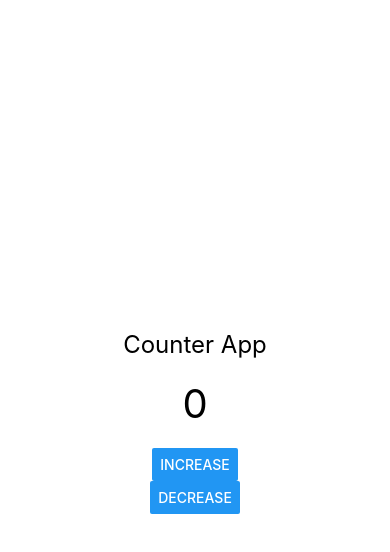
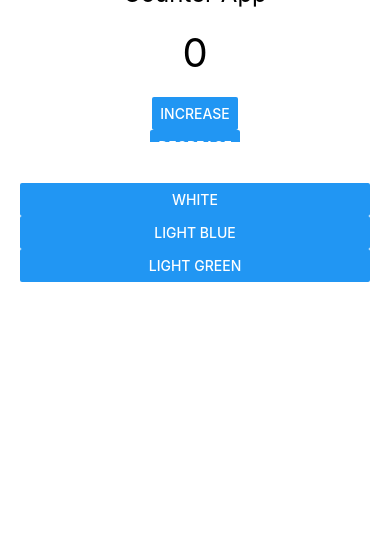
Before and after one commit to ibalerobbyjay/M15_RobbyJay_Ibale_IT_Elect1, a React Native app: screen / in a window 390 px wide. Shown: the top 552 px of the page. Built offline with nearby package versions, Linux system fonts and the light colour scheme.

Commit message:
Color Chaner App

```diff
--- a/App.js
+++ b/App.js
@@ -1,11 +1,15 @@
 import React from 'react';
-import { SafeAreaView } from 'react-native';
-import CounterApp from './CounterApp'; // adjust path if in components folder
+import { SafeAreaView, ScrollView } from 'react-native';
+import CounterApp from './CounterApp';
+import ColorChangerApp from './ColorChangerApp';
 
 export default function App() {
   return (
     <SafeAreaView style={{ flex: 1 }}>
-      <CounterApp />
+      <ScrollView style={{ flex: 1 }}>
+        <CounterApp />
+        <ColorChangerApp />
+      </ScrollView>
     </SafeAreaView>
   );
 }
--- /dev/null
+++ b/ColorChangerApp.js
@@ -0,0 +1,22 @@
+import React, { useState } from 'react';
+import { View, Button, StyleSheet } from 'react-native';
+
+export default function ColorChangerApp() {
+  const [bgColor, setBgColor] = useState('white'); // default background color
+
+  return (
+    <View style={[styles.container, { backgroundColor: bgColor }]}>
+      <Button title="White" onPress={() => setBgColor('white')} />
+      <Button title="Light Blue" onPress={() => setBgColor('lightblue')} />
+      <Button title="Light Green" onPress={() => setBgColor('lightgreen')} />
+    </View>
+  );
+}
+
+const styles = StyleSheet.create({
+  container: {
+    flex: 1,
+    justifyContent: 'center',
+    padding: 20,
+  },
+});
```
